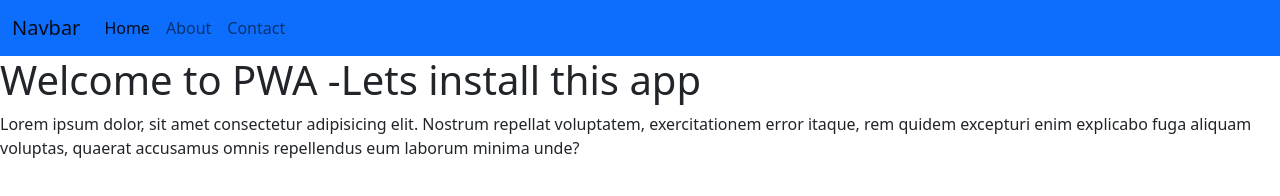
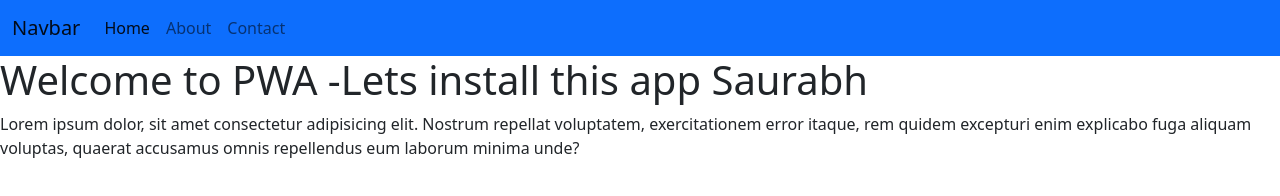
Before and after one commit to PatilSau/PWANew, a plain HTML site: page index.html in a window 1280 px wide. Drawn offline with nearby package versions, Linux system fonts and the light colour scheme.

Commit message:
changed index

```diff
--- a/index.html
+++ b/index.html
@@ -25,7 +25,7 @@
             </div>
         </div>
     </nav>
-    <h1>Welcome to PWA -Lets install this app </h1>
+    <h1>Welcome to PWA -Lets install this app Saurabh</h1>
     <p>Lorem ipsum dolor, sit amet consectetur adipisicing elit. Nostrum repellat voluptatem, exercitationem error
         itaque, rem quidem excepturi enim explicabo fuga aliquam voluptas, quaerat accusamus omnis repellendus eum
         laborum minima unde?</p>
```
